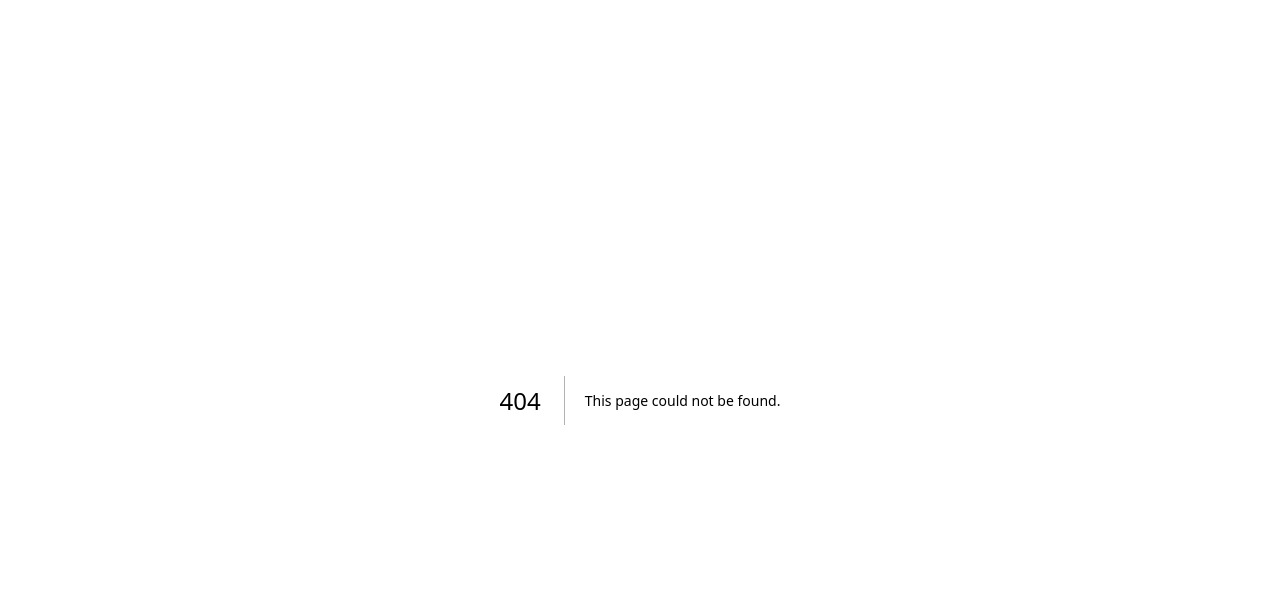
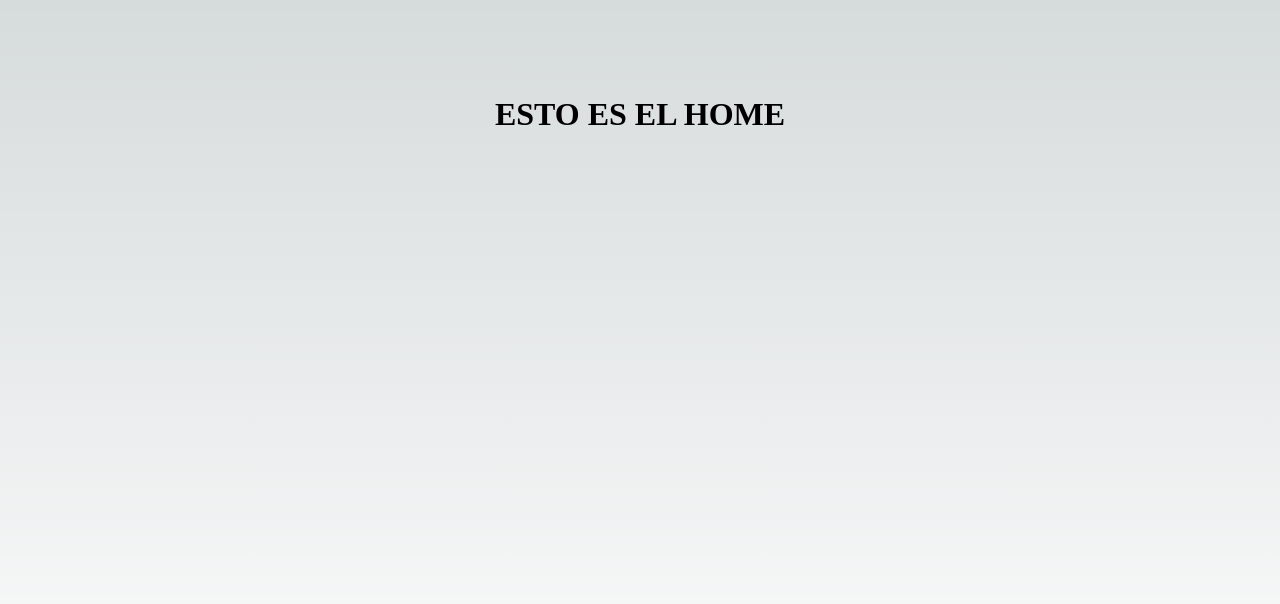
Before and after one commit to EstebanRiso/Portafolio-front, a Next.js app: page /home in a window 1280 px wide. Before the commit this address had no page. Shown: the top 604 px of the page. Built offline with nearby package versions, Linux system fonts and the light colour scheme.

Commit message:
agregando el frontend para la pagina web

```diff
--- /dev/null
+++ b/src/pages/home/index.js
@@ -0,0 +1,24 @@
+import Head from 'next/head'
+import Image from 'next/image'
+import { Inter } from '@next/font/google'
+import styles from '@/styles/Home.module.css'
+
+const inter = Inter({ subsets: ['latin'] })
+
+export default function Home() {
+  return (
+    <>
+      <Head>
+        <title>Home</title>
+        <meta name="description" content="Generated by create next app" />
+        <meta name="viewport" content="width=device-width, initial-scale=1" />
+        <link rel="icon" href="/favicon.ico" />
+      </Head>
+      <main className={styles.main}>
+            <h1>
+                ESTO ES EL HOME
+            </h1>
+      </main>
+    </>
+  )
+}
```
